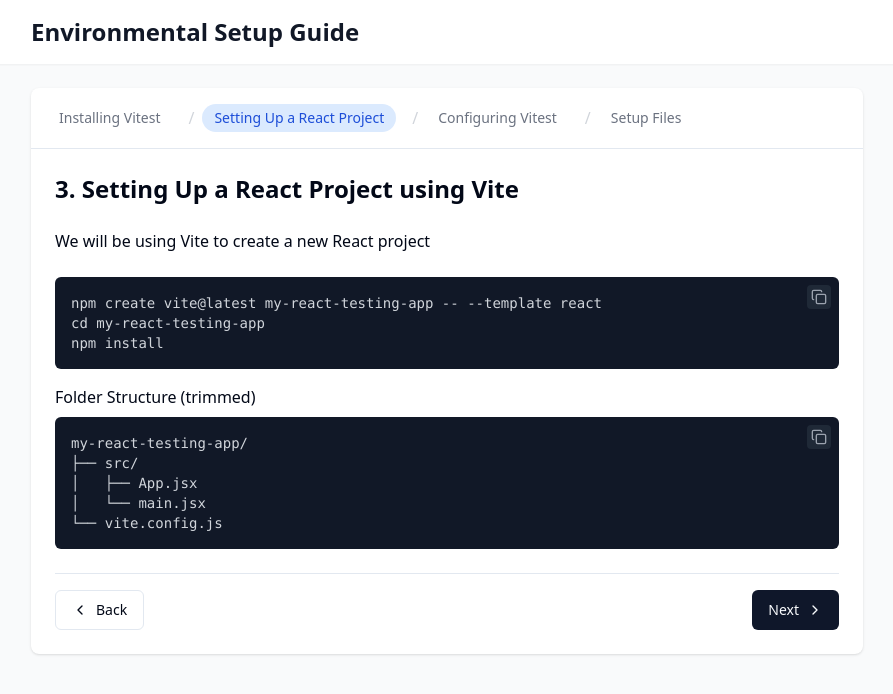
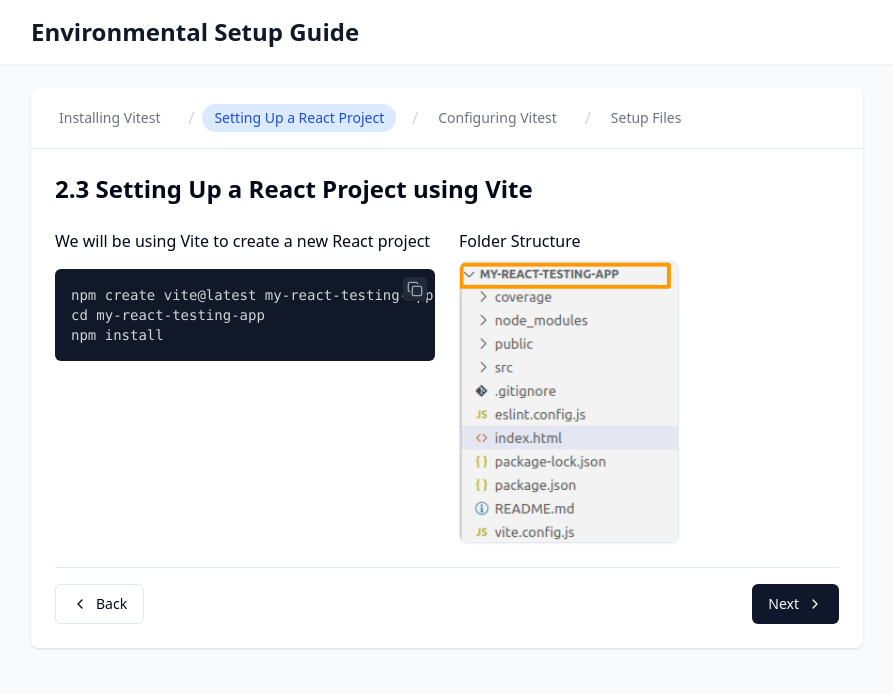
Before and after one commit to Nxtwave-s/react-test-setup-wizard, a React (Vite) app: page / in a window 1280 px wide. Both pictures are taken after a click on the button "Setting Up a React Project". Shown: the top 694 px of the page, without its empty margins (193-1086 px from the left). Built offline with nearby package versions, Linux system fonts and the light colour scheme.

Commit message:
Refactor: Update React project setup
Restructure the "Setting Up a React Project" section, adjusting the heading to 2.3, placing the description on the left, and replacing the folder structure with an image.

```diff
--- a/src/components/steps/SetupReactProject.tsx
+++ b/src/components/steps/SetupReactProject.tsx
@@ -4,27 +4,28 @@ import CodeBlock from '@/components/CodeBlock';
 export const SetupReactProject = () => {
   return (
     <div className="space-y-6">
-      <h2 className="text-2xl font-bold" id="section-3">3. Setting Up a React Project using Vite</h2>
+      <h2 className="text-2xl font-bold" id="section-2.3">2.3 Setting Up a React Project using Vite</h2>
+
+      <div className="grid grid-cols-1 lg:grid-cols-2 gap-6 items-start">
+        <div className="space-y-4">
           <p>We will be using Vite to create a new React project</p>
 
-      <div className="mb-6">
           <CodeBlock
             code={`npm create vite@latest my-react-testing-app -- --template react
 cd my-react-testing-app
 npm install`}
             language="bash"
-          className="mb-4"
           />
+        </div>
 
-        <p className="mb-2">Folder Structure (trimmed)</p>
-        <CodeBlock
-          code={`my-react-testing-app/
-├── src/
-│   ├── App.jsx
-│   └── main.jsx
-└── vite.config.js`}
-          language="css"
+        <div className="space-y-2">
+          <p className="font-medium">Folder Structure</p>
+          <img
+            src="/lovable-uploads/581019dc-e0ab-4210-8d22-35c31e931936.png"
+            alt="React project folder structure"
+            className="max-w-full h-auto border rounded-lg shadow-sm"
           />
+        </div>
       </div>
     </div>
   );
```
Also changed, not shown: public/lovable-uploads/581019dc-e0ab-4210-8d22-35c31e931936.png (added). Lines whose indentation alone changed are shown as unchanged.
